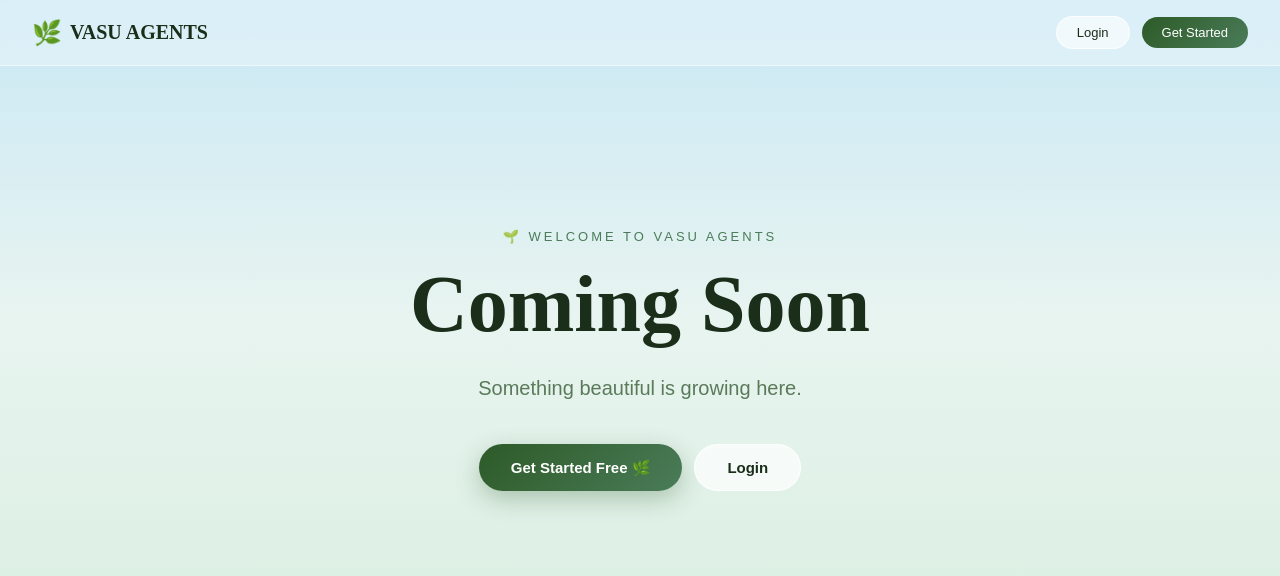
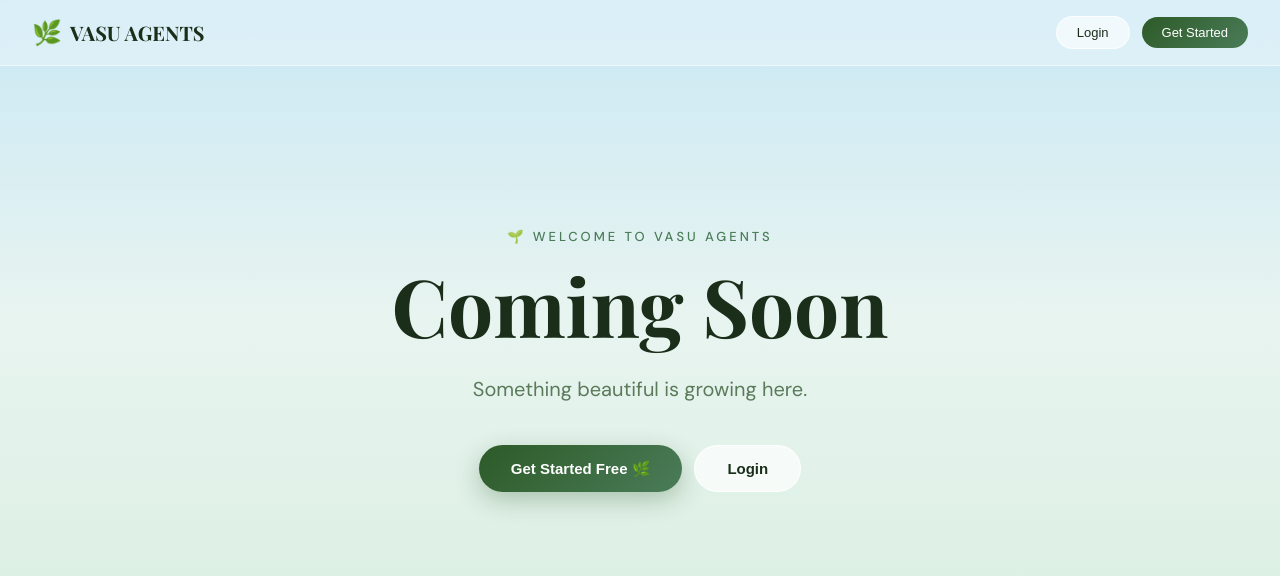
Before and after one commit to mridul0hub/agentflow, a Next.js app: page / in a window 1280 px wide. Shown: the top 576 px of the page. Built offline with nearby package versions, Linux system fonts and the light colour scheme; no server answers.

Commit message:
fix css import order

```diff
--- a/app/globals.css
+++ b/app/globals.css
@@ -1,8 +1,8 @@
+@import url('https://fonts.googleapis.com/css2?family=Playfair+Display:wght@400;600;700&family=DM+Sans:wght@300;400;500&display=swap');
+
 @tailwind base;
 @tailwind components;
 @tailwind utilities;
-
-@import url('https://fonts.googleapis.com/css2?family=Playfair+Display:wght@400;600;700&family=DM+Sans:wght@300;400;500&display=swap');
 
 * {
   margin: 0;
```
